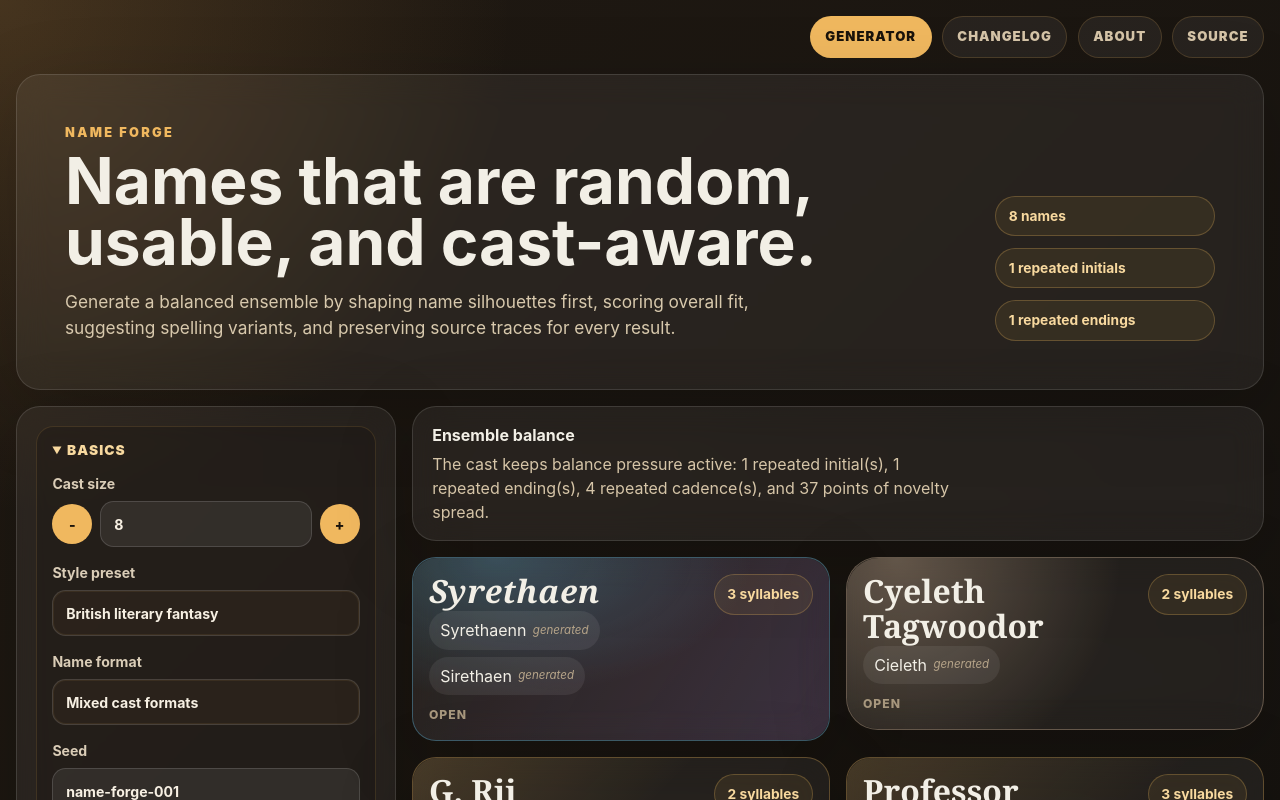
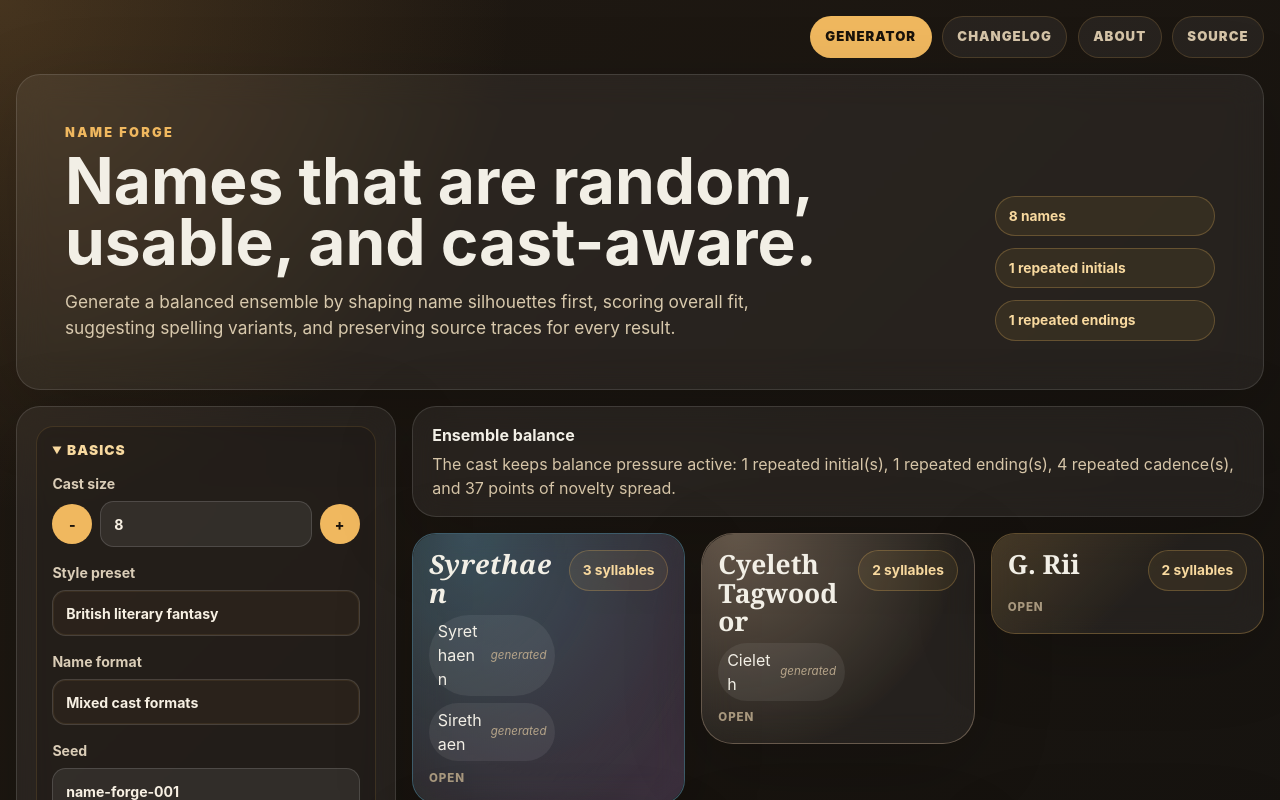
Before and after one commit to jaahay/name-forge, a React (Vite) app: page / in a window 1280 px wide. Shown: the top 800 px of the page. Built offline with nearby package versions, Linux system fonts and the light colour scheme.

Commit message:
Compact card details layout

```diff
--- a/src/styles.css
+++ b/src/styles.css
@@ -26,7 +26,7 @@ h1, h2, h3, p { margin-top: 0; }
 .controls { position: sticky; top: 1rem; display: grid; gap: 0.8rem; padding: 1.2rem; }
 .controls label { display: grid; gap: 0.45rem; color: #dacdb7; font-size: 0.88rem; font-weight: 700; }
 .control-section { border: 1px solid rgba(240, 184, 95, 0.14); border-radius: 1.1rem; background: rgba(12, 9, 6, 0.2); }
-.control-section > summary, .slot-overrides > summary, .export-preview > summary { cursor: pointer; padding: 0.8rem 0.95rem; color: #f8d99f; font-size: 0.86rem; font-weight: 900; letter-spacing: 0.08em; text-transform: uppercase; }
+.control-section > summary, .slot-overrides > summary, .export-preview > summary, .card-subview > summary { cursor: pointer; padding: 0.8rem 0.95rem; color: #f8d99f; font-size: 0.86rem; font-weight: 900; letter-spacing: 0.08em; text-transform: uppercase; }
 .control-section-body { display: grid; gap: 0.95rem; padding: 0 0.95rem 0.95rem; }
 .cast-size-control { display: grid; grid-template-columns: auto minmax(0, 1fr) auto; gap: 0.5rem; align-items: center; }
 .stepper-button { width: 2.5rem; height: 2.5rem; padding: 0; box-shadow: none; }
@@ -36,7 +36,7 @@ h1, h2, h3, p { margin-top: 0; }
 .slider-heading { display: flex; justify-content: space-between; gap: 0.75rem; align-items: center; }
 .slider-tools { display: flex; gap: 0.4rem; align-items: center; justify-content: flex-end; }
 .slider-value { width: 4.7rem; padding: 0.38rem 0.5rem; text-align: right; }
-.slider small, .density-control small { color: #a8987e; font-size: 0.76rem; font-weight: 500; }
+.slider small { color: #a8987e; font-size: 0.76rem; font-weight: 500; }
 .slider-anchors { display: grid; grid-template-columns: repeat(5, minmax(0, 1fr)); column-gap: 0; align-items: start; }
 .slider-anchors .anchor-button { justify-self: center; min-width: 2.7rem; padding: 0.35rem 0.45rem; }
 .slider-anchors .anchor-button:first-child { justify-self: start; }
@@ -45,10 +45,9 @@ h1, h2, h3, p { margin-top: 0; }
 .anchor-button:hover { border-color: rgba(240, 184, 95, 0.5); color: #1a130b; background: #f0b85f; }
 .actions { display: flex; gap: 0.7rem; flex-wrap: wrap; }
 .output { display: grid; gap: 1rem; }
-.output-toolbar { display: grid; grid-template-columns: minmax(0, 1fr) minmax(190px, 260px); gap: 1rem; align-items: start; padding: 1rem 1.2rem; }
+.output-toolbar { display: grid; gap: 1rem; align-items: start; padding: 1rem 1.2rem; }
 .ensemble-note h2 { margin-bottom: 0.35rem; font-size: 1rem; }
 .ensemble-note p { margin-bottom: 0; color: #d6c5a8; }
-.density-control { display: grid; gap: 0.4rem; color: #dacdb7; font-size: 0.88rem; font-weight: 700; }
 .export-panel { display: grid; gap: 0.85rem; padding: 1rem 1.2rem; }
 .export-heading { display: flex; gap: 1rem; align-items: center; justify-content: space-between; flex-wrap: wrap; }
 .export-heading h2 { margin-bottom: 0; font-size: 1.15rem; }
@@ -58,19 +57,15 @@ h1, h2, h3, p { margin-top: 0; }
 .export-link:hover { border-color: rgba(240, 184, 95, 0.5); color: #1a130b; background: #f0b85f; }
 .export-preview { border-top: 1px solid rgba(255, 255, 255, 0.08); padding-top: 0.2rem; color: #dacdb7; font-size: 0.88rem; font-weight: 700; }
 .export-preview textarea { margin-top: 0.6rem; }
-.name-grid { display: grid; grid-template-columns: repeat(auto-fit, minmax(290px, 1fr)); gap: 1rem; align-items: start; }
-.name-grid.card-density-basic { grid-template-columns: repeat(auto-fit, minmax(240px, 1fr)); }
+.name-grid { display: grid; grid-template-columns: repeat(auto-fit, minmax(240px, 1fr)); gap: 1rem; align-items: start; }
 .name-card { position: relative; isolation: isolate; overflow: hidden; padding: 1rem; min-width: 0; }
 .name-card::before { content: ""; position: absolute; inset: 0; z-index: 0; pointer-events: none; border-radius: inherit; opacity: 0.85; }
 .name-card > * { position: relative; z-index: 1; }
-.name-card[open] { display: grid; gap: 1rem; }
-.name-card-summary { display: grid; gap: 0.65rem; cursor: pointer; }
-.name-card-header { display: flex; justify-content: space-between; gap: 1rem; align-items: start; min-width: 0; }
-.name-card-title-block { min-width: 0; }
-.name-style-row { display: flex; flex-wrap: wrap; gap: 0.4rem 0.65rem; }
-.name-style-row.compact { margin-bottom: 0; }
-.name-style-row span { overflow-wrap: anywhere; }
-.collapse-cue { color: #a8987e; font-size: 0.76rem; font-weight: 800; letter-spacing: 0.08em; text-transform: uppercase; }
+.name-card[open] { display: grid; gap: 0.8rem; }
+.name-card-summary { display: grid; gap: 0.55rem; cursor: pointer; }
+.name-card-header { display: flex; justify-content: space-between; gap: 0.85rem; align-items: start; min-width: 0; }
+.name-card-title-block { display: grid; gap: 0.45rem; min-width: 0; }
+.collapse-cue { color: #a8987e; font-size: 0.72rem; font-weight: 800; letter-spacing: 0.08em; text-transform: uppercase; }
 .texture-soft { border-color: rgba(255, 218, 185, 0.3); border-radius: 2rem; }
 .texture-soft::before { background: radial-gradient(circle at 12% 0%, rgba(255, 218, 185, 0.34), transparent 14rem); }
 .texture-balanced { border-color: rgba(240, 184, 95, 0.3); }
@@ -80,28 +75,34 @@ h1, h2, h3, p { margin-top: 0; }
 .texture-liquid { border-color: rgba(110, 205, 255, 0.34); }
 .texture-liquid::before { background: radial-gradient(ellipse at 20% 0%, rgba(110, 205, 255, 0.3), transparent 16rem), linear-gradient(120deg, transparent, rgba(190, 138, 255, 0.18)); }
 .name-card.texture-liquid h2 { font-style: italic; letter-spacing: 0.02em; }
-.name-card h2 { margin-bottom: 0.15rem; font-family: Georgia, "Times New Roman", serif; font-size: 2rem; }
-.name-card.card-density-basic h2 { font-size: 1.65rem; }
+.name-card h2 { margin-bottom: 0; font-family: Georgia, "Times New Roman", serif; font-size: 1.65rem; }
 .name-card-title { max-width: 100%; overflow-wrap: anywhere; word-break: break-word; line-height: 1.08; }
 .name-card h3 { margin-bottom: 0.25rem; color: #f0b85f; font-size: 0.8rem; letter-spacing: 0.08em; text-transform: uppercase; }
 .name-card p { margin-bottom: 0; color: #af9f84; }
 .name-card-meta { display: flex; gap: 0.45rem; flex: 0 0 auto; flex-wrap: wrap; justify-content: flex-end; max-width: 42%; }
+.card-subviews { display: grid; gap: 0.55rem; }
+.card-subview { border: 1px solid rgba(255, 255, 255, 0.1); border-radius: 1rem; background: rgba(12, 9, 6, 0.2); }
+.card-subview > summary { padding: 0.65rem 0.75rem; color: #d6c5a8; font-size: 0.74rem; }
+.card-subview-body { display: grid; gap: 0.75rem; padding: 0 0.75rem 0.75rem; }
 .score-note, .section-note, .empty-state { border-left: 2px solid rgba(240, 184, 95, 0.38); padding-left: 0.65rem; font-size: 0.8rem; }
 .section-note { margin-bottom: 0.55rem; overflow-wrap: anywhere; color: #d6c5a8; }
 .empty-state { color: #d6c5a8; font-style: italic; }
-.score-list { display: grid; grid-template-columns: repeat(4, 1fr); gap: 0.4rem; margin: 0; }
-.score-list div { border-radius: 0.85rem; padding: 0.55rem; background: rgba(255, 255, 255, 0.06); }
-.score-list dt { color: #a8987e; font-size: 0.66rem; font-weight: 800; text-transform: uppercase; }
-.score-list dd { margin: 0; color: #f7f0e3; font-size: 1.05rem; font-weight: 900; }
+.score-list { display: grid; grid-template-columns: repeat(3, minmax(0, 1fr)); gap: 0.25rem; margin: 0; }
+.score-list div { display: flex; justify-content: space-between; gap: 0.4rem; align-items: baseline; border-radius: 0.55rem; padding: 0.32rem 0.42rem; background: rgba(255, 255, 255, 0.06); }
+.score-list dt { color: #a8987e; font-size: 0.62rem; font-weight: 800; text-transform: uppercase; }
+.score-list dd { margin: 0; color: #f7f0e3; font-size: 0.82rem; font-weight: 900; }
 .metadata, .variants, .provenance { display: flex; gap: 0.45rem; flex-wrap: wrap; margin: 0; padding: 0; list-style: none; }
+.compact-metadata li { display: grid; gap: 0.12rem; border-radius: 0.75rem; padding: 0.42rem 0.55rem; background: rgba(255, 255, 255, 0.06); }
+.compact-metadata span { border: 0; padding: 0; color: #a8987e; background: transparent; font-size: 0.62rem; font-weight: 800; text-transform: uppercase; }
+.compact-metadata strong { color: #f7f0e3; font-size: 0.8rem; }
 .name-card h2.rarity-common, .metadata .rarity-common, .name-card-meta .rarity-common { border-color: rgba(255, 255, 255, 0.42); color: #ffffff; background: rgba(255, 255, 255, 0.08); }
 .name-card h2.rarity-uncommon, .metadata .rarity-uncommon, .name-card-meta .rarity-uncommon { border-color: rgba(30, 255, 0, 0.46); color: #1eff00; background: rgba(30, 255, 0, 0.08); }
 .name-card h2.rarity-rare, .metadata .rarity-rare, .name-card-meta .rarity-rare { border-color: rgba(0, 112, 221, 0.54); color: #4aa8ff; background: rgba(0, 112, 221, 0.1); }
 .name-card h2.rarity-epic, .metadata .rarity-epic, .name-card-meta .rarity-epic { border-color: rgba(163, 53, 238, 0.56); color: #c37aff; background: rgba(163, 53, 238, 0.12); }
 .name-card h2.rarity-legendary, .metadata .rarity-legendary, .name-card-meta .rarity-legendary { border-color: rgba(255, 128, 0, 0.58); color: #ff9c2b; background: rgba(255, 128, 0, 0.12); }
-.name-card h2[class*='rarity-'] { background: transparent; text-shadow: 0 0 18px currentColor; }
-.metadata .rarity-pill, .name-card-meta .rarity-pill { font-weight: 900; text-shadow: 0 0 14px currentColor; }
+.metadata .rarity-common, .metadata .rarity-uncommon, .metadata .rarity-rare, .metadata .rarity-epic, .metadata .rarity-legendary { background: transparent; }
 .variants li { display: inline-flex; gap: 0.4rem; align-items: center; max-width: 100%; border-radius: 999px; padding: 0.45rem 0.7rem; background: rgba(255, 255, 255, 0.07); }
+.compact-variants li { padding: 0.3rem 0.55rem; }
 .variants span { min-width: 0; overflow-wrap: anywhere; word-break: break-word; }
 .variants em { flex: 0 0 auto; color: #b7a58a; font-size: 0.72rem; }
 .provenance { display: grid; margin-top: 0.55rem; }
@@ -124,6 +125,6 @@ h1, h2, h3, p { margin-top: 0; }
 .site-footer p { margin-bottom: 0; }
 .site-footer a { color: #f8d99f; font-weight: 800; text-decoration: none; }
 .site-footer a:hover { text-decoration: underline; }
-@media (max-width: 900px) { .hero, .workspace, .output-toolbar { grid-template-columns: 1fr; } .controls { position: static; } .changelog-heading, .about-heading { display: grid; } .export-actions { justify-content: flex-start; } }
+@media (max-width: 900px) { .hero, .workspace { grid-template-columns: 1fr; } .controls { position: static; } .changelog-heading, .about-heading { display: grid; } .export-actions { justify-content: flex-start; } }
 @media (max-width: 640px) { .app-tabs { justify-content: flex-start; flex-wrap: wrap; } .slider-heading, .slider-tools { display: grid; justify-content: stretch; } .slider-value { width: 100%; } .export-heading { align-items: stretch; } }
 @media (max-width: 520px) { .score-list { grid-template-columns: 1fr; } .site-footer { flex-direction: column; } .name-card-header { display: grid; } .name-card-meta { max-width: none; justify-content: flex-start; } }
```
